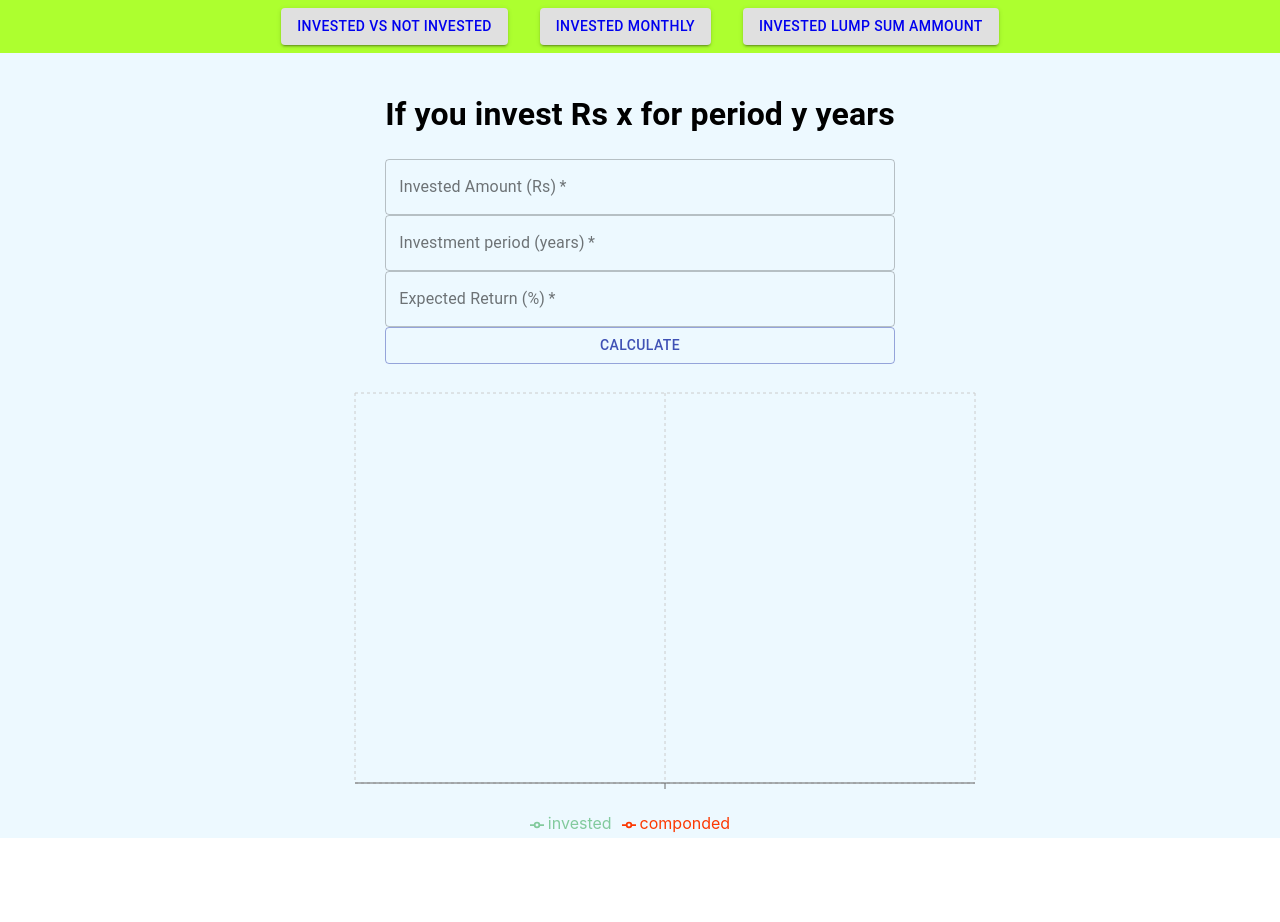
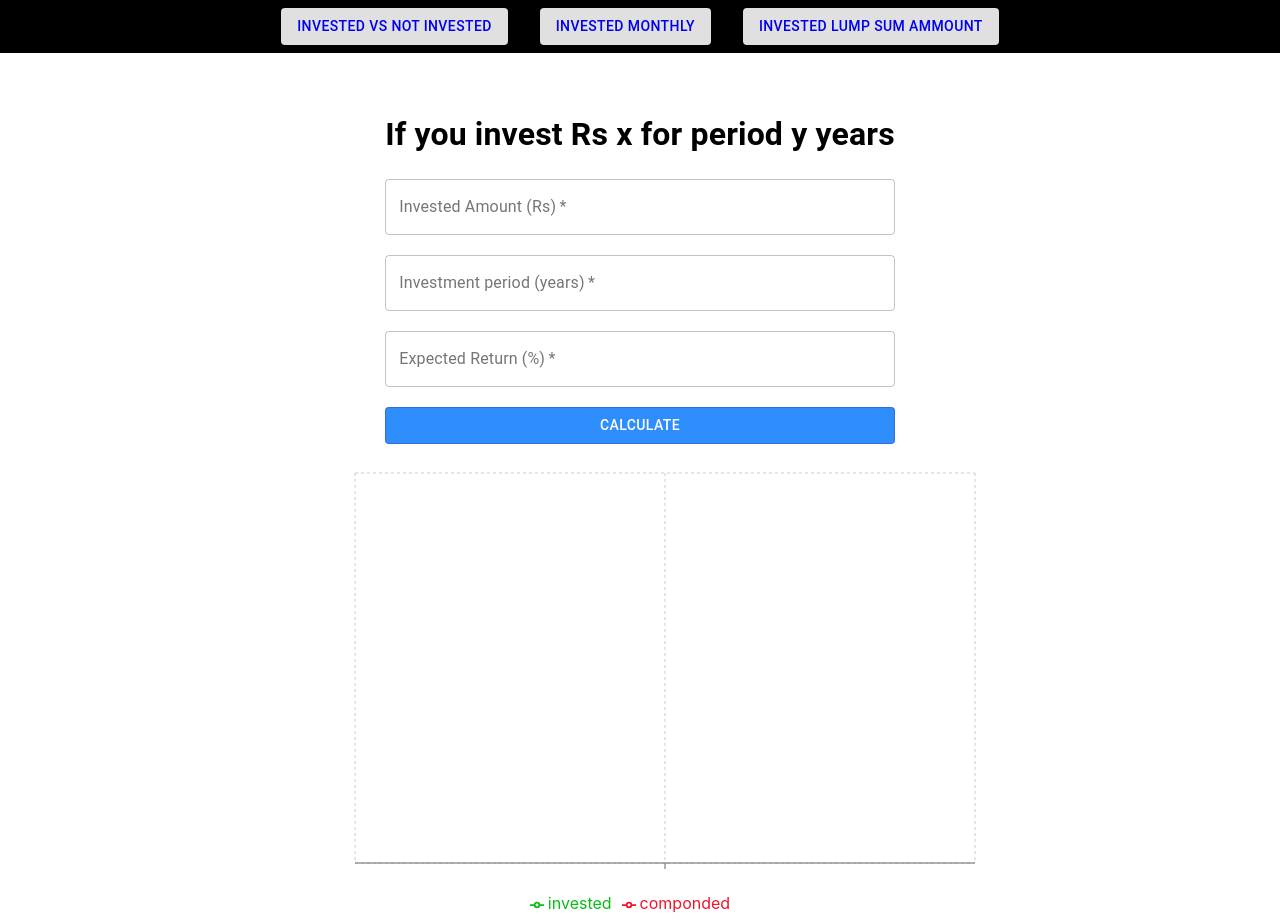
Before and after one commit to nikhilmaske-2001/FinoJR, a React (Create React App) app: page /lumpsum in a window 1280 px wide. Before the commit the page ends 842 px from the top, so only its background shows below. Built offline with nearby package versions, Linux system fonts and the light colour scheme.

Commit message:
added style for pages

```diff
--- a/src/pages/ComparePage/Compare.css
+++ b/src/pages/ComparePage/Compare.css
@@ -2,13 +2,13 @@
   display: flex;
   flex-direction: row;
   justify-content: center;
-  background-color: greenyellow;
+  background-color: black;
 }
 
 .container {
   display: flex;
   justify-content: center;
-  background-color: #edf9ff;
+  background-color: white;
 }
 
 .inputFields {
@@ -23,7 +23,7 @@
 .graph {
   display: flex;
   justify-content: center;
-  background-color: #edf9ff;
+  background-color: white;
 }
 
 .graph {
--- a/src/pages/ComparePage/Graph1.js
+++ b/src/pages/ComparePage/Graph1.js
@@ -53,8 +53,8 @@ function Graph1({ profit, loss }) {
           <YAxis />
           <Tooltip />
           <Legend />
-          <Line type="monotone" dataKey="invested" stroke="#82ca9d" />
-          <Line type="monotone" dataKey="componded" stroke="#fc3903" />
+          <Line type="monotone" dataKey="invested" stroke="#08bd14" />
+          <Line type="monotone" dataKey="componded" stroke="#f0132d" />
         </LineChart>
       </div>
     </Card>
--- a/src/pages/ComparePage/Invsnon.js
+++ b/src/pages/ComparePage/Invsnon.js
@@ -56,6 +56,7 @@ function Invsnon() {
 
   return (
     <div>
+      <br />
       <Card class="container" variant="outlined">
         <CardContent>
           <Typography>
@@ -71,6 +72,7 @@ function Invsnon() {
                 setFormData({ ...formData, investment: e.target.value })
               }
             />
+            <br />
             <TextField
               required
               id="outlined-basic"
@@ -80,6 +82,7 @@ function Invsnon() {
                 setFormData({ ...formData, period: e.target.value })
               }
             />
+            <br />
             <TextField
               required
               id="outlined-basic"
@@ -90,16 +93,19 @@ function Invsnon() {
               }
             />
           </div>
+          <br />
           <Button
             fullWidth
             variant="outlined"
             color="primary"
+            style={{ backgroundColor: "#2d8efc", color: "#FFFFFF" }}
             onClick={calculateTotal}
           >
             Calculate
           </Button>
           {showData && (
             <Box>
+              <br />
               Invested Amount Today: {investedTotal}
               <br />
               Not Invested Amount: ₹ {not_investedTotal}
--- a/src/pages/ComparePage/LumpSum.js
+++ b/src/pages/ComparePage/LumpSum.js
@@ -46,6 +46,7 @@ function LumpSum() {
 
   return (
     <div>
+      <br />
       <Card class="container" variant="outlined">
         <CardContent>
           <Typography>
@@ -61,6 +62,7 @@ function LumpSum() {
                 setFormData({ ...formData, investment: e.target.value })
               }
             />
+            <br />
             <TextField
               required
               id="outlined-basic"
@@ -70,6 +72,7 @@ function LumpSum() {
                 setFormData({ ...formData, period: e.target.value })
               }
             />
+            <br />
             <TextField
               required
               id="outlined-basic"
@@ -80,16 +83,19 @@ function LumpSum() {
               }
             />
           </div>
+          <br />
           <Button
             fullWidth
             variant="outlined"
             color="primary"
+            style={{ backgroundColor: "#2d8efc", color: "#FFFFFF" }}
             onClick={calculateTotal}
           >
             Calculate
           </Button>
           {showData && (
             <Box>
+              <br />
               Invested Amount: ₹{investment} <br />
               Total Amount: ₹ {total} <br />
               Wealth Gain: ₹ {total - investment}
--- a/src/pages/ComparePage/SIP.js
+++ b/src/pages/ComparePage/SIP.js
@@ -68,6 +68,7 @@ function SIP() {
                 setFormData({ ...formData, investment: e.target.value })
               }
             />
+            <br />
             <TextField
               required
               id="outlined-basic"
@@ -77,6 +78,7 @@ function SIP() {
                 setFormData({ ...formData, period: e.target.value })
               }
             />
+            <br />
             <TextField
               required
               id="outlined-basic"
@@ -86,11 +88,14 @@ function SIP() {
                 setFormData({ ...formData, expected_return: e.target.value })
               }
             />
+            <br />
           </div>
+          <br />
           <Button
             fullWidth
             variant="outlined"
             color="primary"
+            style={{ backgroundColor: "#2d8efc", color: "#FFFFFF" }}
             onClick={calculateTotal}
           >
             Calculate
@@ -98,6 +103,7 @@ function SIP() {
 
           {showData && (
             <Box>
+              <br />
               Invested Amount: ₹{investmentAmount} <br />
               Total Amount: ₹ {total} <br />
               Wealth Gain: ₹ {total - investmentAmount}
```
Also changed, not shown: 1 other file (tests, documents, lock files or other folders).
